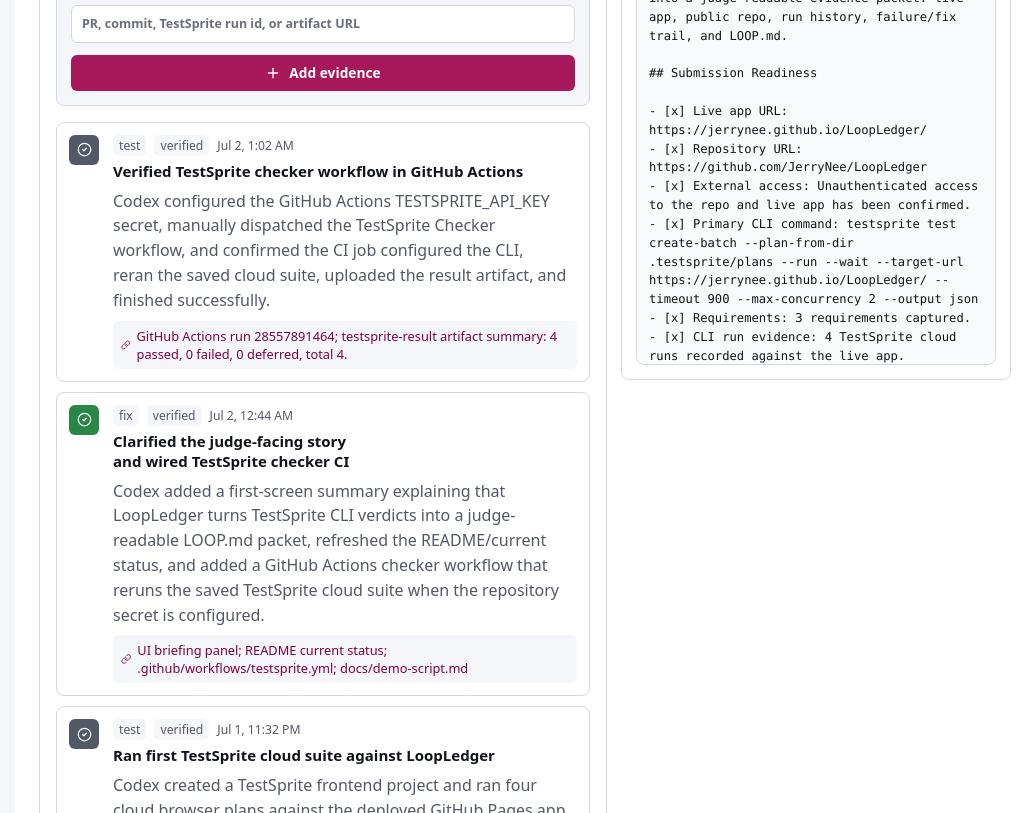
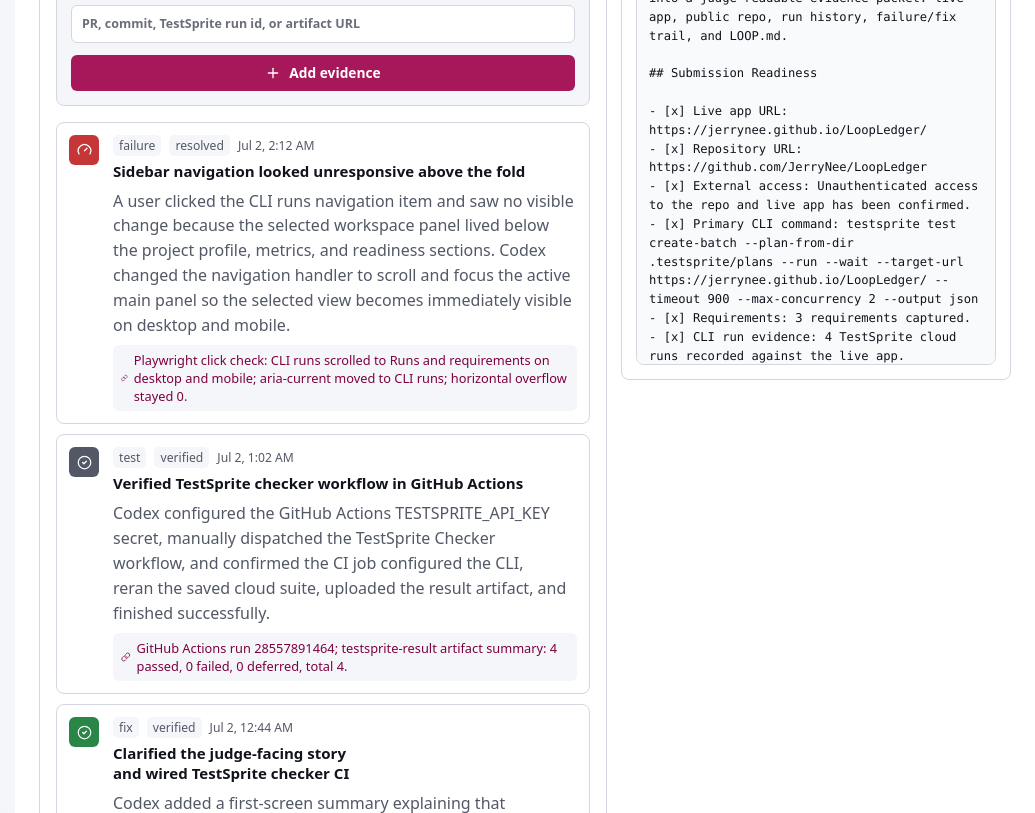
Before and after one commit to JerryNee/LoopLedger, a React (Vite) app: page / in a window 1280 px wide. Shown: the part 1780-2593 px from the top of the page, without its empty margins (245-1280 px from the left). Built offline with nearby package versions, Linux system fonts and the light colour scheme.

Commit message:
fix: make sidebar views visibly switch

```diff
--- a/src/App.tsx
+++ b/src/App.tsx
@@ -1,4 +1,4 @@
-import { useEffect, useMemo, useState } from 'react';
+import { useEffect, useMemo, useRef, useState } from 'react';
 import {
   Archive,
   CheckCircle2,
@@ -90,6 +90,7 @@
 export default function App() {
   const [state, setState] = useState<LedgerState>(() => loadLedgerState());
   const [view, setView] = useState<ViewMode>('ledger');
+  const contentGridRef = useRef<HTMLDivElement>(null);
   const [entryFilter, setEntryFilter] = useState<EntryKind | 'all'>('all');
   const [copyState, setCopyState] = useState<'idle' | 'copied'>('idle');
   const [requirementDraft, setRequirementDraft] = useState(initialRequirement);
@@ -246,6 +247,20 @@
     setState(restoreDemoState());
   }
 
+  function selectView(nextView: ViewMode) {
+    setView(nextView);
+    window.requestAnimationFrame(() => {
+      const prefersReducedMotion = window.matchMedia('(prefers-reduced-motion: reduce)').matches;
+      contentGridRef.current?.scrollIntoView({
+        behavior: prefersReducedMotion ? 'auto' : 'smooth',
+        block: 'start',
+      });
+      contentGridRef.current
+        ?.querySelector<HTMLElement>('.main-panel')
+        ?.focus({ preventScroll: true });
+    });
+  }
+
   return (
     <main className="app-shell">
       <aside className="sidebar" aria-label="Workspace navigation">
@@ -260,17 +275,29 @@
         </div>
 
         <nav className="nav-list">
-          <button className={view === 'ledger' ? 'nav-item active' : 'nav-item'} onClick={() => setView('ledger')}>
+          <button
+            className={view === 'ledger' ? 'nav-item active' : 'nav-item'}
+            aria-current={view === 'ledger' ? 'page' : undefined}
+            onClick={() => selectView('ledger')}
+          >
             <History size={17} />
             Ledger
             <span>{state.entries.length}</span>
           </button>
-          <button className={view === 'runs' ? 'nav-item active' : 'nav-item'} onClick={() => setView('runs')}>
+          <button
+            className={view === 'runs' ? 'nav-item active' : 'nav-item'}
+            aria-current={view === 'runs' ? 'page' : undefined}
+            onClick={() => selectView('runs')}
+          >
             <ListChecks size={17} />
             CLI runs
             <span>{state.runs.length}</span>
           </button>
-          <button className={view === 'export' ? 'nav-item active' : 'nav-item'} onClick={() => setView('export')}>
+          <button
+            className={view === 'export' ? 'nav-item active' : 'nav-item'}
+            aria-current={view === 'export' ? 'page' : undefined}
+            onClick={() => selectView('export')}
+          >
             <FileText size={17} />
             LOOP.md
             <span>{Math.round(loopMarkdown.length / 100) / 10}k</span>
@@ -301,7 +328,7 @@
               <Archive size={16} />
               Clear
             </button>
-            <button className="button primary" onClick={() => setView('export')}>
+            <button className="button primary" onClick={() => selectView('export')}>
               <FileText size={16} />
               Export
             </button>
@@ -367,8 +394,8 @@
 
         <ReadinessPanel items={readinessItems} />
 
-        <div className="content-grid">
-          <section className="main-panel">
+        <div className="content-grid" ref={contentGridRef}>
+          <section className="main-panel" tabIndex={-1}>
             {view === 'ledger' && (
               <LedgerView
                 entries={filteredEntries}
--- a/src/data.ts
+++ b/src/data.ts
@@ -190,6 +190,18 @@
       linkedRequirementId: 'req-cli',
       createdAt: '2026-07-02T01:02:00.000Z',
     },
+    {
+      id: 'entry-nav-feedback-001',
+      kind: 'failure',
+      status: 'resolved',
+      title: 'Sidebar navigation looked unresponsive above the fold',
+      detail:
+        'A user clicked the CLI runs navigation item and saw no visible change because the selected workspace panel lived below the project profile, metrics, and readiness sections. Codex changed the navigation handler to scroll and focus the active main panel so the selected view becomes immediately visible on desktop and mobile.',
+      evidence:
+        'Playwright click check: CLI runs scrolled to Runs and requirements on desktop and mobile; aria-current moved to CLI runs; horizontal overflow stayed 0.',
+      linkedRequirementId: 'req-readiness',
+      createdAt: '2026-07-02T02:12:50.000Z',
+    },
   ],
 };
 
--- a/src/styles.css
+++ b/src/styles.css
@@ -564,6 +564,7 @@
   grid-template-columns: minmax(0, 1fr) 390px;
   gap: 14px;
   align-items: start;
+  scroll-margin-top: 20px;
 }
 
 .main-panel,
@@ -576,6 +577,11 @@
 
 .main-panel {
   padding: 16px;
+}
+
+.main-panel:focus {
+  outline: 2px solid oklch(0.74 0.08 205);
+  outline-offset: 3px;
 }
 
 .side-panel {
```
Also changed, not shown: 1 other file (tests, documents, lock files or other folders).
